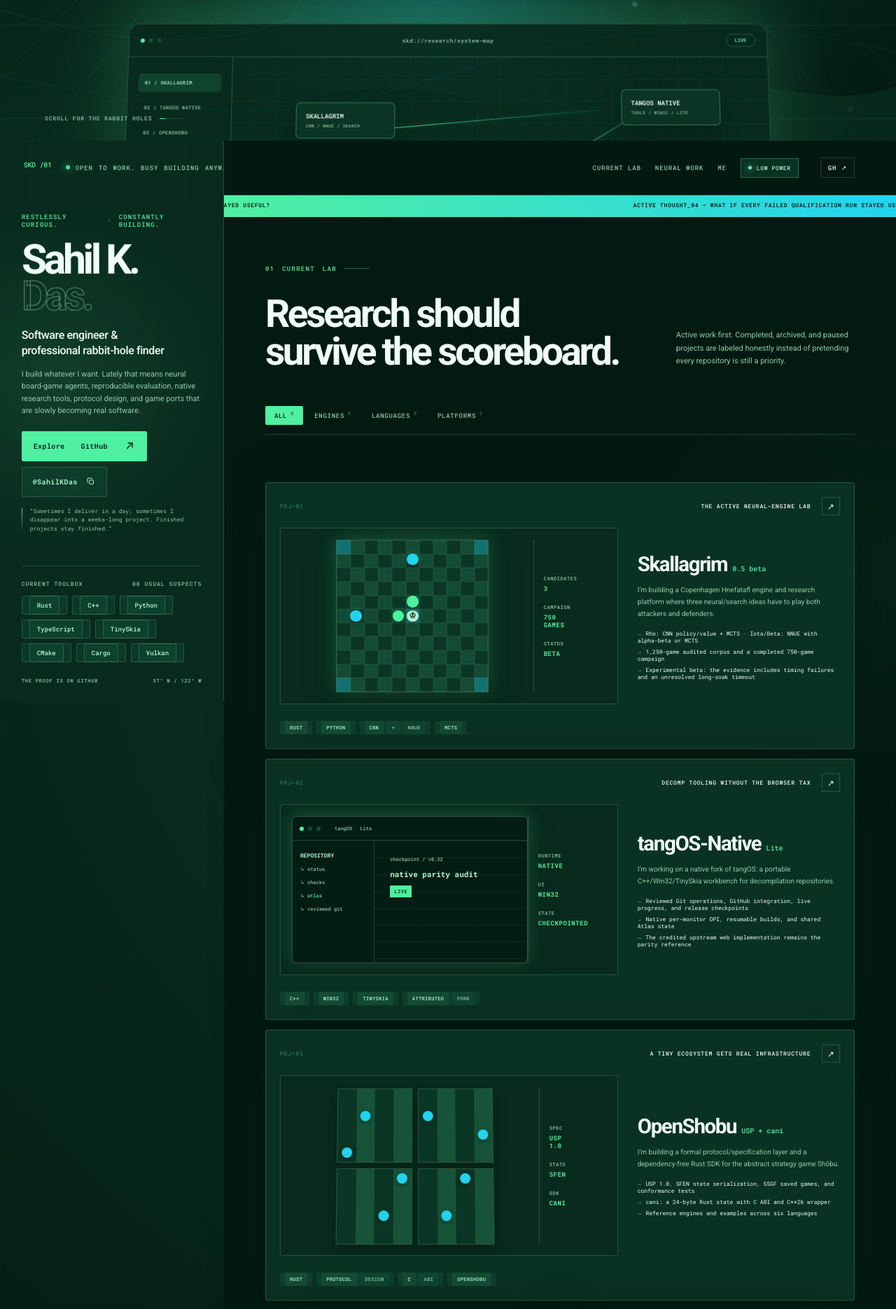
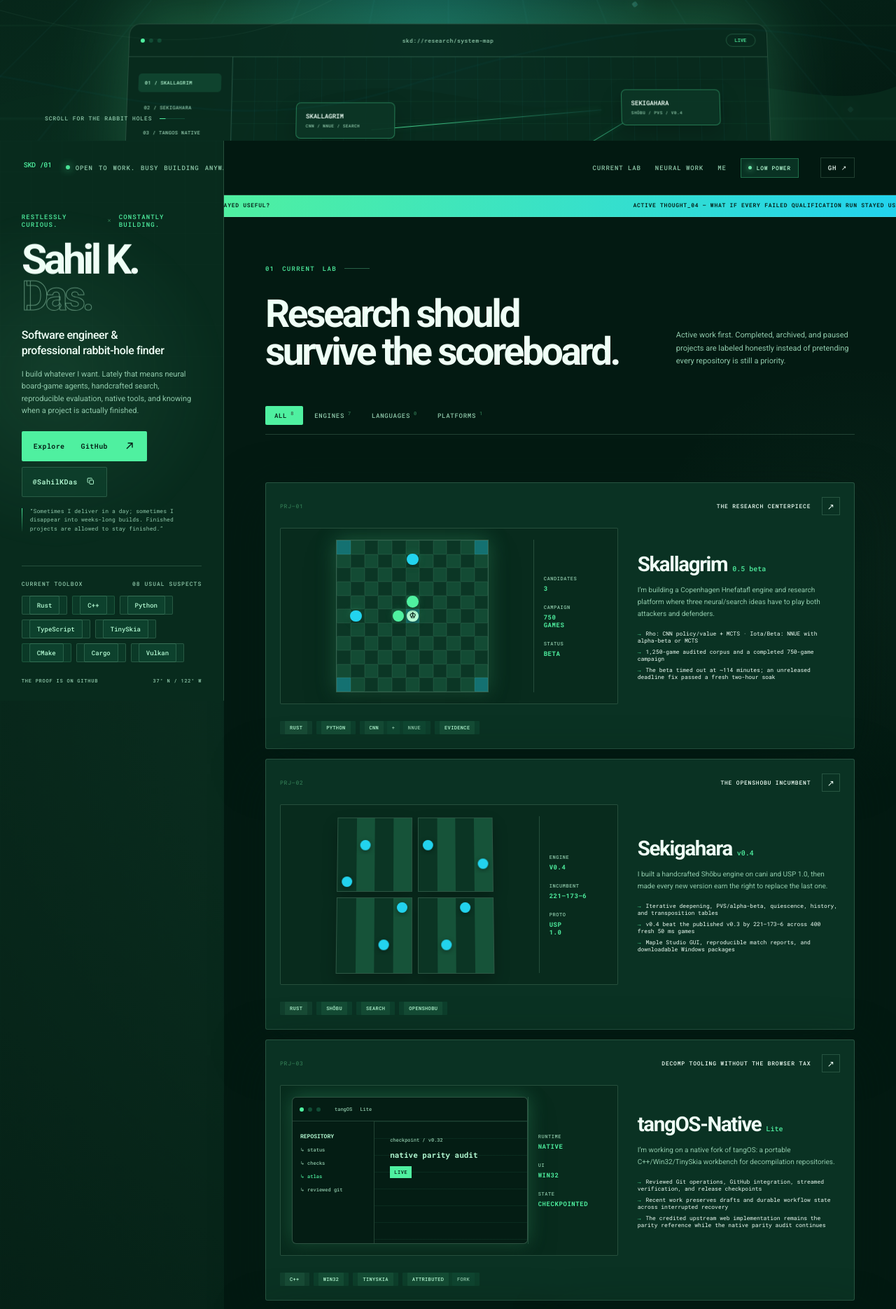
Before and after one commit to SahilKDas/sahilkdas.github.io, a Nuxt app: page / in a window 1280 px wide. Shown: the part 599-2469 px from the top of the page at 70% size. Built offline with nearby package versions, Linux system fonts and the light colour scheme.

Commit message:
Refresh portfolio for OpenShobu and Eloi v4

```diff
--- a/app/app.vue
+++ b/app/app.vue
@@ -96,9 +96,10 @@ const colorSets: ColorSet[] = [
 ]
 const ideaLoop = [
   'What if a neural engine had to play both sides well?',
-  'What if the protocol existed before the ecosystem needed it?',
+  'What if a tiny protocol grew into a real engine ecosystem?',
   'What if a decompilation workbench stayed native and portable?',
-  'What if every failed qualification run stayed useful?'
+  'What if every failed qualification run stayed useful?',
+  'What if shipping was allowed to end in hibernation?'
 ]
 let ideaTimer: ReturnType<typeof window.setInterval> | undefined
 let scrollFrame: number | undefined
@@ -110,21 +111,33 @@ const projects: Project[] = [
   {
     name: 'Skallagrim',
     extension: '0.5 beta',
-    role: 'The active neural-engine lab',
+    role: 'The research centerpiece',
     description: 'I’m building a Copenhagen Hnefatafl engine and research platform where three neural/search ideas have to play both attackers and defenders.',
-    details: ['Rho: CNN policy/value + MCTS · Iota/Beta: NNUE with alpha-beta or MCTS', '1,250-game audited corpus and a completed 750-game campaign', 'Experimental beta: the evidence includes timing failures and an unresolved long-soak timeout'],
-    tags: ['Rust', 'Python', 'CNN + NNUE', 'MCTS'],
+    details: ['Rho: CNN policy/value + MCTS · Iota/Beta: NNUE with alpha-beta or MCTS', '1,250-game audited corpus and a completed 750-game campaign', 'The beta timed out at ~114 minutes; an unreleased deadline fix passed a fresh two-hour soak'],
+    tags: ['Rust', 'Python', 'CNN + NNUE', 'Evidence'],
     category: 'engines',
     url: 'https://github.com/SahilKDas/Skallagrim',
     featured: true,
     visual: 'tafl'
   },
   {
+    name: 'Sekigahara',
+    extension: 'v0.4',
+    role: 'The OpenShobu incumbent',
+    description: 'I built a handcrafted Shōbu engine on cani and USP 1.0, then made every new version earn the right to replace the last one.',
+    details: ['Iterative deepening, PVS/alpha-beta, quiescence, history, and transposition tables', 'v0.4 beat the published v0.3 by 221–173–6 across 400 fresh 50 ms games', 'Maple Studio GUI, reproducible match reports, and downloadable Windows packages'],
+    tags: ['Rust', 'Shōbu', 'Search', 'OpenShobu'],
+    category: 'engines',
+    url: 'https://github.com/OpenShobu/Sekigahara',
+    featured: true,
+    visual: 'shobu'
+  },
+  {
     name: 'tangOS-Native',
     extension: 'Lite',
     role: 'Decomp tooling without the browser tax',
     description: 'I’m working on a native fork of tangOS: a portable C++/Win32/TinySkia workbench for decompilation repositories.',
-    details: ['Reviewed Git operations, GitHub integration, live progress, and release checkpoints', 'Native per-monitor DPI, resumable builds, and shared Atlas state', 'The credited upstream web implementation remains the parity reference'],
+    details: ['Reviewed Git operations, GitHub integration, streamed verification, and release checkpoints', 'Recent work preserves drafts and durable workflow state across interrupted recovery', 'The credited upstream web implementation remains the parity reference while the native parity audit continues'],
     tags: ['C++', 'Win32', 'TinySkia', 'Attributed fork'],
     category: 'platforms',
     url: 'https://github.com/SahilKDas/tangOS-Native',
@@ -132,38 +145,37 @@ const projects: Project[] = [
     visual: 'tooling'
   },
   {
-    name: 'OpenShobu',
-    extension: 'USP + cani',
-    role: 'A tiny ecosystem gets real infrastructure',
-    description: 'I’m building a formal protocol/specification layer and a dependency-free Rust SDK for the abstract strategy game Shōbu.',
-    details: ['USP 1.0, SFEN state serialization, SSGF saved games, and conformance tests', 'cani: a 24-byte Rust state with C ABI and C++26 wrapper', 'Reference engines and examples across six languages'],
-    tags: ['Rust', 'Protocol design', 'C ABI', 'OpenShobu'],
-    category: 'platforms',
-    url: 'https://github.com/OpenShobu',
-    featured: true,
-    visual: 'shobu'
+    name: 'Eloi',
+    extension: 'v4.0.0',
+    role: 'Shipped, then hibernated',
+    description: 'I revived my chess-engine rabbit hole long enough to ship handcrafted four-player Teams as a reproducible Windows release—then froze it cleanly.',
+    details: ['Rust 2024 engine, native Win32/tiny-skia GUI, and a 160-square Red/Yellow vs Blue/Green board', 'Kaggle training is retired; Teams uses Eloi’s own handcrafted evaluator and three-thread alpha-beta search', 'v4.0.0 is released with two Windows assets and an explicit restart checklist'],
+    tags: ['Rust 2024', 'Four-player Teams', 'Windows', 'Hibernating'],
+    category: 'engines',
+    url: 'https://github.com/SahilKDas/Eloi/releases/tag/v4.0.0',
+    visual: 'chess'
+  },
+  {
+    name: '64DS-DX',
+    extension: 'cooled',
+    role: 'Synchronized, not the main focus',
+    description: 'My Super Mario 64 DS PC-port lane stays downstream of—and properly credits—the decompilation and co-op projects it builds on.',
+    details: ['The latest main-branch work syncs Tango 0.9.1 and removes the earlier Waluigi integration', 'ROMs and Nintendo assets stay outside the repository', 'The repository remains public evidence, not a claim that this is my current centerpiece'],
+    tags: ['C++', 'Decompilation', 'Native port', 'Upstream sync'],
+    category: 'engines',
+    url: 'https://github.com/SahilKDas/64DS-DX',
+    visual: 'port'
   },
   {
     name: 'MK7-Native',
-    extension: 'active',
-    role: 'The long-term native port',
+    extension: 'long-term',
+    role: 'The quiet native-port bet',
     description: 'I’m building an experimental C++26 route toward running Mario Kart 7 natively on PCs and laptops instead of hiding everything behind full-system emulation.',
     details: ['Scene-geometry submission and real pixel output now work', 'PICA vertex loading, texture/TEV decoding, HID, saves, and synchronized presentation', 'External-ROM workflow keeps user-supplied game data outside the repository'],
     tags: ['C++26', 'Vulkan', 'SDL3', 'PICA200'],
     category: 'engines',
     url: 'https://github.com/SahilKDas/MK7-Native',
     visual: 'race'
-  },
-  {
-    name: '64DS-DX',
-    extension: 'active',
-    role: 'The SM64DS port lane',
-    description: 'My Super Mario 64 DS PC-port lane stays synchronized with the credited decompilation and co-op foundations it builds on.',
-    details: ['Recent work integrates Tango promotions and Waluigi fifth-character support', 'ROMs and Nintendo assets stay outside the repository', 'A downstream integration project, not a claim over upstream decompilation work'],
-    tags: ['C++', 'Decompilation', 'Native port', 'Upstream sync'],
-    category: 'engines',
-    url: 'https://github.com/SahilKDas/64DS-DX',
-    visual: 'port'
   },
   {
     name: 'LFE‑NNUE',
@@ -187,20 +199,14 @@ const projects: Project[] = [
     url: 'https://github.com/SahilKDas/Genseki',
     visual: 'hive'
   },
-  {
-    name: 'Eloi',
-    extension: 'paused',
-    role: 'Still waiting on Kaggle',
-    description: 'My chess-engine rabbit hole has a Rust four-player branch, but I’m not actively working on it until somebody takes on the v4.0.0 Kaggle program for me.',
-    details: ['14×14 four-player core with FFA and Teams state', 'Native GUI and three-thread baseline search', 'The last public push was October 1; paused means paused'],
-    tags: ['Rust', 'Four-player chess', 'Self-play', 'Paused'],
-    category: 'engines',
-    url: 'https://github.com/SahilKDas/Eloi/tree/v4.0.0',
-    visual: 'chess'
-  }
 ]
 
 const repositoryIndex = [
+  { name: 'cani', type: 'Shōbu SDK', language: 'Rust', description: 'A dependency-free 24-byte Shōbu state, allocation-free bot APIs, C ABI, C++26 wrapper, SFEN, SSGF, and USP.', url: 'https://github.com/OpenShobu/cani' },
+  { name: 'Universal Shōbu Protocol', type: 'Open standard', language: 'Multi-language', description: 'The formal rules, canonical state, saved-game, protocol, and conformance layer underneath OpenShobu engines.', url: 'https://github.com/OpenShobu/Universal-Shobu-Protocol-Specifications' },
+  { name: 'Sugar_Gliders', type: 'Messaging detour', language: 'Rust', description: 'A maple-themed native instant-messaging and VoIP experiment with authenticated accounts and encrypted media.', url: 'https://github.com/SahilKDas/Sugar_Gliders' },
+  { name: 'ferromine-emu', type: 'Starts February 2027', language: 'Rust', description: 'A deliberately empty Apache-2.0 marker for a from-scratch Original Xbox emulator—not fake progress.', url: 'https://github.com/SahilKDas/ferromine-emu' },
+  { name: 'zelda-steve-bridge', type: 'Archived prototype', language: 'C++', description: 'An unfinished Ocarina of Mine / Ship of Harkinian integration experiment, archived as evidence.', url: 'https://github.com/SahilKDas/zelda-steve-bridge' },
   { name: 'RoseWind', type: 'Language detour', language: 'TypeScript', description: 'A text-based language for learning programming without hiding all the real structure.', url: 'https://github.com/SahilKDas/RoseWind' },
   { name: 'ALK', type: 'JIT experiment', language: 'C++', description: 'My dynamically typed, JIT-compiled language experiment for the web.', url: 'https://github.com/SahilKDas/ALK' },
   { name: 'Colubrid', type: 'Interpreter', language: 'C++', description: 'A source-available Python interpreter built from scratch in C and C++.', url: 'https://github.com/SahilKDas/Colubrid' },
@@ -386,9 +392,9 @@ onBeforeUnmount(() => {
       </header>
 
       <div v-blue-words class="launch-copy">
-        <Badge variant="secondary" class="launch-eyebrow">Neural board-game engines · native tooling · protocol ecosystems</Badge>
-        <h1>I build systems that<br><em>learn, adjudicate &amp; ship.</em></h1>
-        <p>Right now that means neural Hnefatafl research, a native decompilation workbench, Shōbu developer infrastructure, and two increasingly real native ports.</p>
+        <Badge variant="secondary" class="launch-eyebrow">Neural research · handcrafted engines · native tooling</Badge>
+        <h1>I build systems that<br><em>learn, compete &amp; conclude.</em></h1>
+        <p>Right now that means Hnefatafl research, a benchmarked Shōbu engine ecosystem, a native decompilation workbench, and finished projects I’m willing to let hibernate.</p>
         <div class="launch-actions" data-no-blue>
           <Button as="a" href="#portfolio" size="lg" class="launch-primary">
             See what I’m building
@@ -409,17 +415,17 @@ onBeforeUnmount(() => {
         <CardContent class="console-content">
           <div class="console-rail">
             <span class="active">01 / SKALLAGRIM</span>
-            <span>02 / TANGOS NATIVE</span>
-            <span>03 / OPENSHOBU</span>
-            <span>04 / PORTS</span>
+            <span>02 / SEKIGAHARA</span>
+            <span>03 / TANGOS NATIVE</span>
+            <span>04 / ELOI V4</span>
           </div>
           <div class="console-stage">
             <div class="stage-grid" />
             <div class="system-node node-core"><b>SKALLAGRIM</b><small>CNN / NNUE / SEARCH</small></div>
-            <div class="system-node node-data"><b>TANGOS NATIVE</b><small>TOOLS / WIN32 / LITE</small></div>
-            <div class="system-node node-lang"><b>OPENSHOBU</b><small>USP / CANI / SSGF</small></div>
+            <div class="system-node node-data"><b>SEKIGAHARA</b><small>SHŌBU / PVS / V0.4</small></div>
+            <div class="system-node node-lang"><b>TANGOS NATIVE</b><small>TOOLS / WIN32 / LITE</small></div>
             <div class="system-path path-one"/><div class="system-path path-two"/>
-            <div class="stage-readout"><span>LAB / VERY ACTIVE</span><span>47 PUBLIC REPOS</span><span>3 CURRENT FRONTS</span></div>
+            <div class="stage-readout"><span>LAB / VERY ACTIVE</span><span>50 PUBLIC REPOS</span><span>3 CURRENT FRONTS</span></div>
           </div>
         </CardContent>
       </Card>
@@ -446,7 +452,7 @@ onBeforeUnmount(() => {
           <p class="eyebrow"><span>Restlessly curious.</span><b>×</b><span>Constantly building.</span></p>
           <h1>Sahil K.<br><em>Das.</em></h1>
           <p class="role">Software engineer &amp;<br>professional rabbit-hole finder</p>
-          <p class="intro">I build whatever I want. Lately that means neural board-game agents, reproducible evaluation, native research tools, protocol design, and game ports that are slowly becoming real software.</p>
+          <p class="intro">I build whatever I want. Lately that means neural board-game agents, handcrafted search, reproducible evaluation, native tools, and knowing when a project is actually finished.</p>
 
           <div class="profile-actions">
             <a class="primary-action" href="https://github.com/SahilKDas" target="_blank" rel="noopener">
@@ -460,7 +466,7 @@ onBeforeUnmount(() => {
             </button>
           </div>
 
-          <p class="build-cadence">“Sometimes I deliver in a day; sometimes I disappear into a weeks-long project. Finished projects stay finished.”</p>
+          <p class="build-cadence">“Sometimes I deliver in a day; sometimes I disappear into weeks-long builds. Finished projects are allowed to stay finished.”</p>
         </div>
 
         <div class="stack-block">
@@ -561,7 +567,7 @@ onBeforeUnmount(() => {
               </template>
               <template v-else-if="project.visual === 'shobu'">
                 <div class="shobu-boards"><div v-for="board in 4" :key="board" class="shobu-board"><i v-for="square in 16" :key="square" :class="{ stone: (square + board) % 7 === 0, white: (square + board) % 11 === 0 }"/></div></div>
-                <div class="shobu-hud"><span>SPEC <b>USP 1.0</b></span><span>STATE <b>SFEN</b></span><span>SDK <b>CANI</b></span></div>
+                <div class="shobu-hud"><span>ENGINE <b>V0.4</b></span><span>INCUMBENT <b>221–173–6</b></span><span>PROTO <b>USP 1.0</b></span></div>
               </template>
               <template v-else-if="project.visual === 'hive'">
                 <div class="hive-board">
@@ -583,7 +589,7 @@ onBeforeUnmount(() => {
                   <b class="chess-piece piece-white-king">♔</b>
                   <b class="chess-piece piece-white-knight">♘</b>
                 </div>
-                <div class="chess-hud"><span>BRANCH <b>V4.0.0</b></span><span>BOARD <b>14×14</b></span><span>STATUS <b>PAUSED</b></span></div>
+                <div class="chess-hud"><span>RELEASE <b>V4.0.0</b></span><span>BOARD <b>160 SQ</b></span><span>STATUS <b>HIBERNATING</b></span></div>
               </template>
               <template v-else-if="project.visual === 'race'">
                 <div class="race-track"><i class="track-inner"/><b class="race-car car-one"/><b class="race-car car-two"/><b class="race-car car-three"/></div>
@@ -629,7 +635,7 @@ onBeforeUnmount(() => {
             <h2 id="repo-index-title">More rabbit holes.</h2>
           </div>
           <a href="https://github.com/SahilKDas?tab=repositories" target="_blank" rel="noopener">
-            <strong>47</strong><span>public repos and counting</span><i>See the lab ↗</i>
+            <strong>50</strong><span>public repos and counting</span><i>See the lab ↗</i>
           </a>
         </div>
 
@@ -650,7 +656,7 @@ onBeforeUnmount(() => {
         </div>
       </section>
       <section v-blue-words class="research-section" id="research">
-        <p class="section-kicker"><span>02</span> Neural work, zoomed in</p>
+          <p class="section-kicker"><span>02</span> Research &amp; engines, zoomed in</p>
         <div class="research-heading">
           <h2>Questions I keep<br>losing sleep over.</h2>
           <div class="signal"><i/><span>3 rabbit holes open</span></div>
@@ -669,8 +675,8 @@ onBeforeUnmount(() => {
           </article>
           <article>
             <span class="research-number">R/03</span>
-            <div><h3>What does a tiny ecosystem need before it can grow?</h3><p>OpenShobu starts with rules, canonical state, saved games, a protocol, conformance tests, and a small SDK—then lets engines compete on top.</p></div>
-            <span class="research-tag">Protocols / infrastructure</span>
+            <div><h3>What does a tiny ecosystem need before it can compete?</h3><p>OpenShobu now has the whole ladder: canonical rules and state, a small allocation-conscious SDK, a protocol, and Sekigahara releases that have to beat frozen incumbents.</p></div>
+            <span class="research-tag">Protocols / search / matches</span>
           </article>
         </div>
       </section>
@@ -680,7 +686,7 @@ onBeforeUnmount(() => {
         <div class="about-grid">
           <h2>Curious by default.<br><em>Way too into the details.</em></h2>
           <div class="about-copy">
-            <p>I started with Python, got curious about what was underneath it, and ended up in Rust and C++ building neural engines, protocol ecosystems, native research tools, and game ports.</p>
+            <p>I started with Python, got curious about what was underneath it, and ended up in Rust and C++ building neural engines, handcrafted search, protocol ecosystems, native tools, and game ports.</p>
             <p>I will apply to <strong>Google DeepMind</strong>. Until then, I’m turning the gap between curiosity and research engineering into public, reproducible work.</p>
           </div>
         </div>
--- a/nuxt.config.ts
+++ b/nuxt.config.ts
@@ -23,12 +23,12 @@ export default defineNuxtConfig({
   app: {
     head: {
       htmlAttrs: { lang: 'en' },
-      title: 'Sahil K. Das — Neural Engines, Native Tools & Board Games',
+      title: 'Sahil K. Das — Research Engines, Open Protocols & Native Tools',
       meta: [
-        { name: 'description', content: 'I’m Sahil K. Das. I build neural board-game engines, native research tools, protocol ecosystems, and game ports with reproducible evidence.' },
+        { name: 'description', content: 'I’m Sahil K. Das. I build neural and handcrafted board-game engines, open protocol ecosystems, native tools, and reproducible experiments.' },
         { name: 'theme-color', content: '#071A12' },
-        { property: 'og:title', content: 'Sahil K. Das — Neural Engines, Native Tools & Board Games' },
-        { property: 'og:description', content: 'I build neural board-game engines, native research tools, protocol ecosystems, and game ports with reproducible evidence.' },
+        { property: 'og:title', content: 'Sahil K. Das — Research Engines, Open Protocols & Native Tools' },
+        { property: 'og:description', content: 'I build neural and handcrafted board-game engines, open protocol ecosystems, native tools, and reproducible experiments.' },
         { property: 'og:type', content: 'website' }
       ]
     }
```
